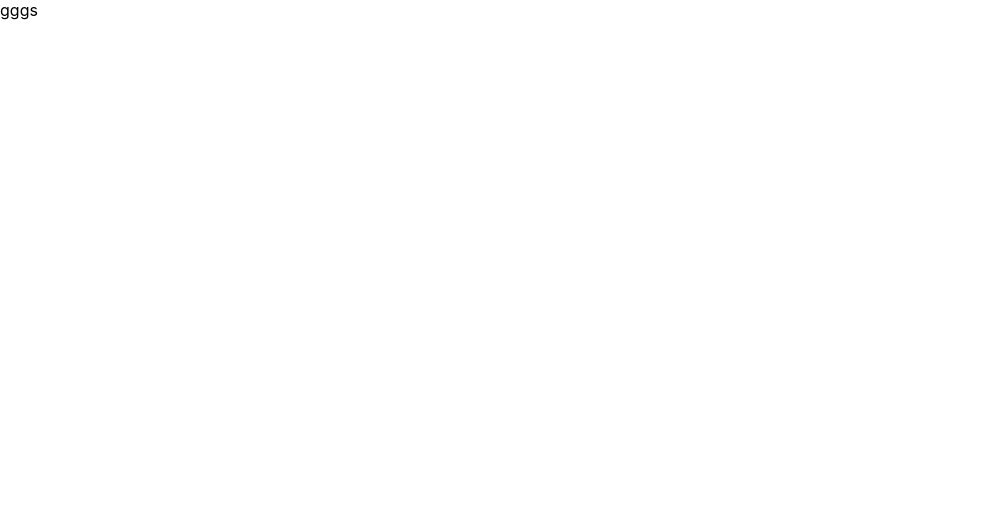
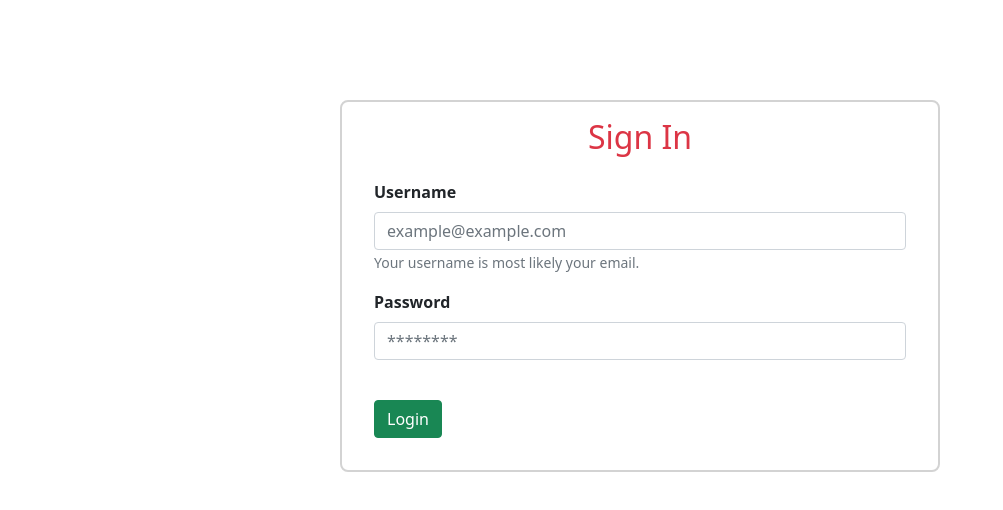
Before and after one commit to KanhaHelp/vaccine_app_react, a React (Create React App) app: page / in a window 1280 px wide. Shown: the top 510 px of the page, without its empty margins (0-1003 px from the left). Built offline with nearby package versions, Linux system fonts and the light colour scheme.

Commit message:
login form added

```diff
--- a/package.json
+++ b/package.json
@@ -6,9 +6,12 @@
     "@testing-library/jest-dom": "^5.16.4",
     "@testing-library/react": "^13.2.0",
     "@testing-library/user-event": "^13.5.0",
+    "bootstrap": "^5.1.3",
     "react": "^18.1.0",
     "react-dom": "^18.1.0",
+    "react-router-dom": "^6.3.0",
     "react-scripts": "5.0.1",
+    "reactstrap": "^9.0.2",
     "web-vitals": "^2.1.4"
   },
   "scripts": {
--- a/src/App.css
+++ b/src/App.css
@@ -36,3 +36,23 @@
     transform: rotate(360deg);
   }
 }
+
+.login-form {
+  border: 2px solid #d3d3d3;
+  border-radius: .5em;
+  margin-bottom: 1em;
+  margin-left: auto;
+  margin-right: auto;
+  margin-top: 100px;
+  padding: 1em;
+  text-align: left;
+  width: 600px;
+}
+
+.form {
+  padding: 1em;
+}
+
+label {
+  font-weight: 600;
+}
--- a/src/App.js
+++ b/src/App.js
@@ -1,10 +1,12 @@
-import logo from './logo.svg';
+// import logo from './logo.svg';
 import './App.css';
+import Loginform from './components/form';
+
 
 function App() {
   return (
     <>
-      gggs
+      <Loginform />
     </>
   );
 }
--- /dev/null
+++ b/src/components/form.js
@@ -0,0 +1,101 @@
+import { Component } from 'react';
+import React, { useState } from 'react';
+import {
+  Form,
+  FormFeedback,
+  FormGroup,
+  FormText,
+  Label,
+  Input,
+  Button,
+} from 'reactstrap';
+
+function Loginform() {
+    const [email, setEmail] = useState('');
+    const [password, setPassword] = useState('');
+    const [isLoading, setIsLoading] = useState(false);
+
+
+    const handleChange = (event) => {
+
+        if(event.target.name === 'email'){
+          setEmail(event.target.value);
+        } else {
+          setPassword(event.target.value);
+        }
+        //console.log(event.target.name + ' -----'+ event.target.value);
+      };
+
+    const validateEmail =  (e) => {
+        const emailRex =
+          /^(([^<>()[\]\\.,;:\s@"]+(\.[^<>()[\]\\.,;:\s@"]+)*)|(".+"))@((\[[0-9]{1,3}\.[0-9]{1,3}\.[0-9]{1,3}\.[0-9]{1,3}\])|(([a-zA-Z\-0-9]+\.)+[a-zA-Z]{2,}))$/;
+
+        const { validate } = this.state;
+
+        if (emailRex.test(e.target.value)) {
+          validate.emailState = 'has-success';
+        } else {
+          validate.emailState = 'has-danger';
+        }
+
+        this.setState({ validate });
+      }
+
+    const submitForm = (e) => {
+        e.preventDefault();
+        // console.log('submit form');
+        console.log(`Email: ${email}`);
+        console.log(`password: ${password}`);
+
+      }
+
+    return (
+        <>
+
+        <div className="login-form">
+
+            <h2 className='text-danger text-center'>Sign In</h2>
+            <Form className="form" onSubmit={(e) => submitForm(e)}>
+            <FormGroup>
+                <Label>Username</Label>
+                <Input
+                type="email"
+                name="email"
+                id="exampleEmail"
+                placeholder="example@example.com"
+                // valid={this.state.validate.emailState === "has-success"}
+                // invalid={this.state.validate.emailState === "has-danger"}
+                value={email}
+                onChange={(e) => {
+                    // validateEmail(e);
+                    handleChange(e);
+                }}
+                />
+                <FormFeedback>
+                Uh oh! Looks like there is an issue with your email. Please input
+                a correct email.
+                </FormFeedback>
+                <FormFeedback valid>
+                That's a tasty looking email you've got there.
+                </FormFeedback>
+                <FormText>Your username is most likely your email.</FormText>
+            </FormGroup>
+            <FormGroup>
+                <Label for="examplePassword">Password</Label>
+                <Input
+                type="password"
+                name="password"
+                id="examplePassword"
+                placeholder="********"
+                value={password}
+                onChange={(e) => handleChange(e)}
+                />
+            </FormGroup> <br/>
+            <Button className='btn btn-success'>Login</Button>
+            </Form>
+        </div>
+        </>
+    )
+}
+
+export default Loginform;
--- a/src/index.js
+++ b/src/index.js
@@ -3,6 +3,7 @@ import ReactDOM from 'react-dom/client';
 import './index.css';
 import App from './App';
 import reportWebVitals from './reportWebVitals';
+import 'bootstrap/dist/css/bootstrap.min.css';
 
 const root = ReactDOM.createRoot(document.getElementById('root'));
 root.render(
```
Also changed, not shown: 1 other file (tests, documents, lock files or other folders).
